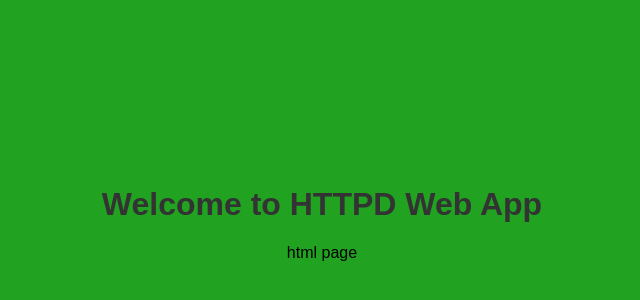
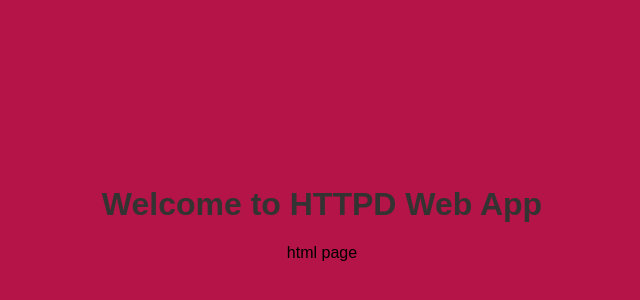
Before and after one commit to jigneshsolanki2712/httpdwebapp, a plain HTML site: page index.html in a window 1280 px wide. Shown: the part 14-314 px from the top of the page, without its empty margins (318-958 px from the left). Drawn offline with Linux system fonts and the light colour scheme.

Commit message:
second attempt

```diff
--- a/index.html
+++ b/index.html
@@ -8,7 +8,7 @@
     <style>
         body {
             font-family: Arial, sans-serif;
-            background-color: #21a221;
+            background-color: #b41447;
             text-align: center;
             margin: 200px;
         }
```
